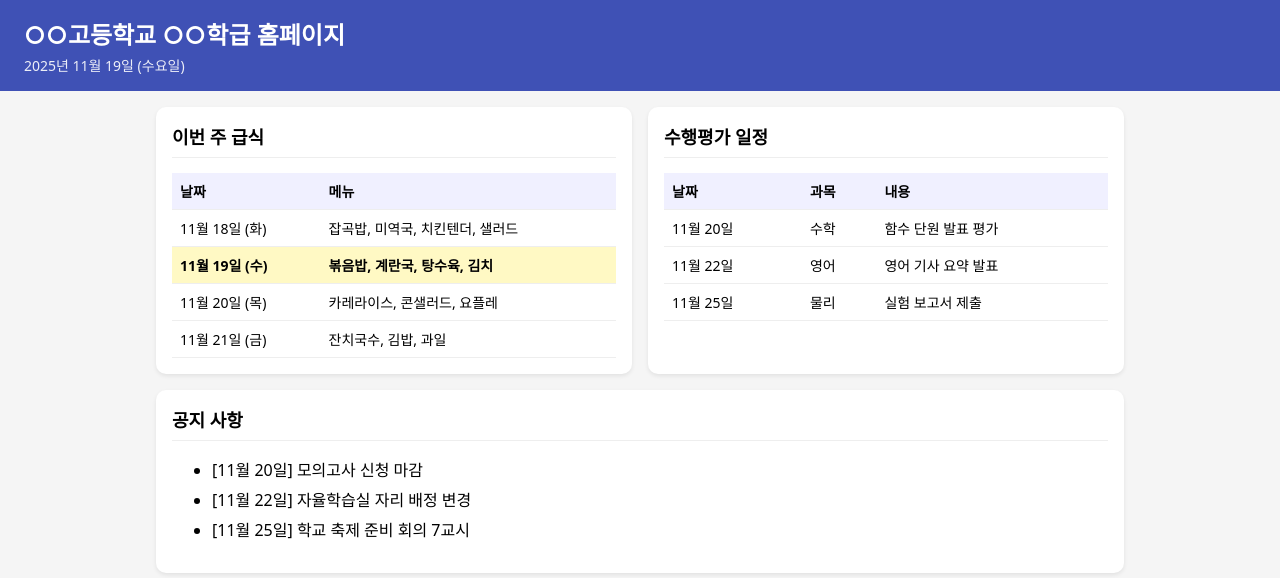
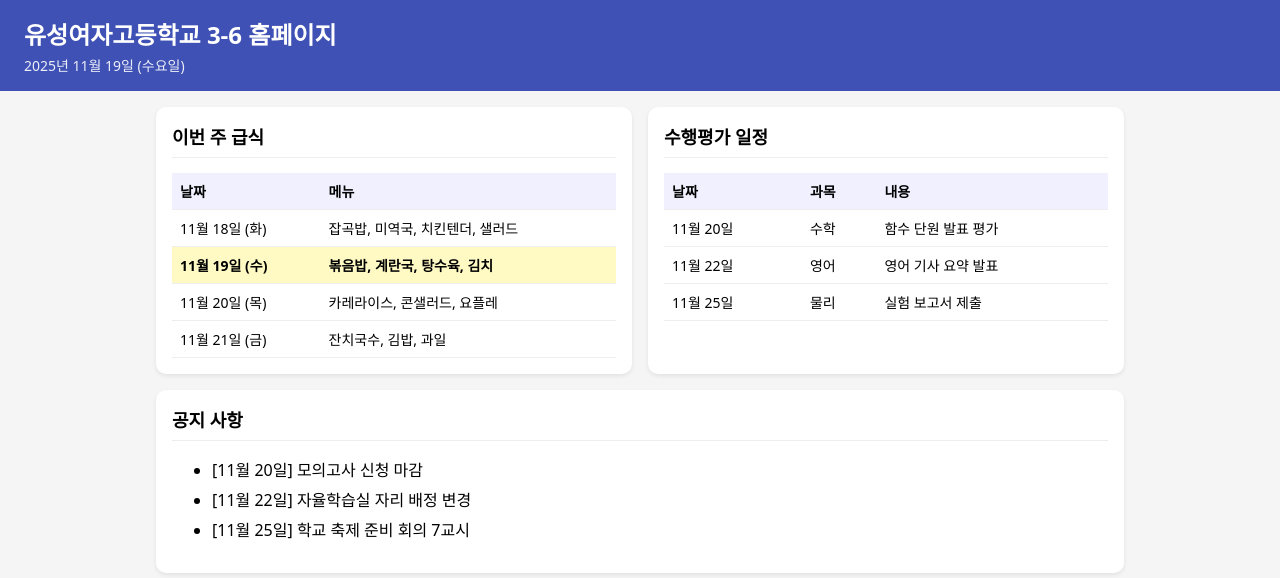
Before and after one commit to tlflqeowjswk/class-homepage, a plain HTML site: page index.html in a window 1280 px wide. Drawn offline with Linux system fonts and the light colour scheme.

Commit message:
Update index.html

```diff
--- a/index.html
+++ b/index.html
@@ -96,7 +96,7 @@
 <body>
 
 <header>
-    <h1>○○고등학교 ○○학급 홈페이지</h1>
+    <h1>유성여자고등학교 3-6 홈페이지</h1>
     <p id="today-text">오늘 날짜</p>
 </header>
 
```
